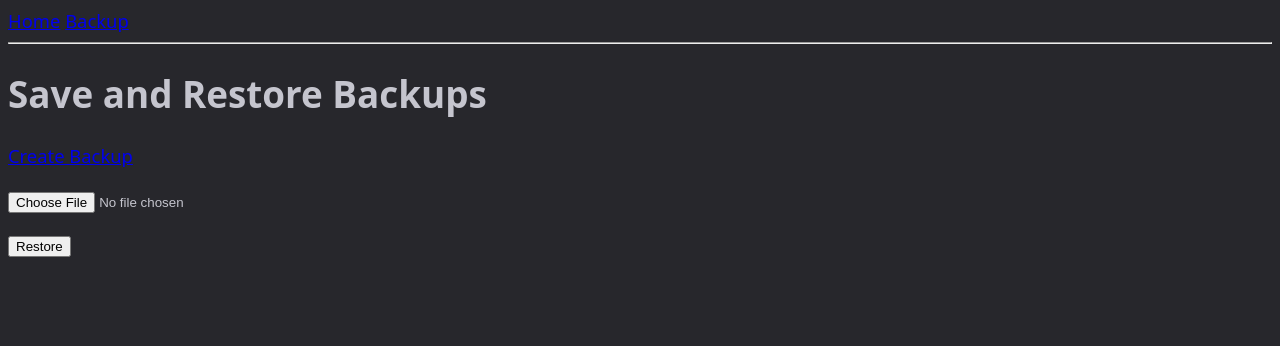
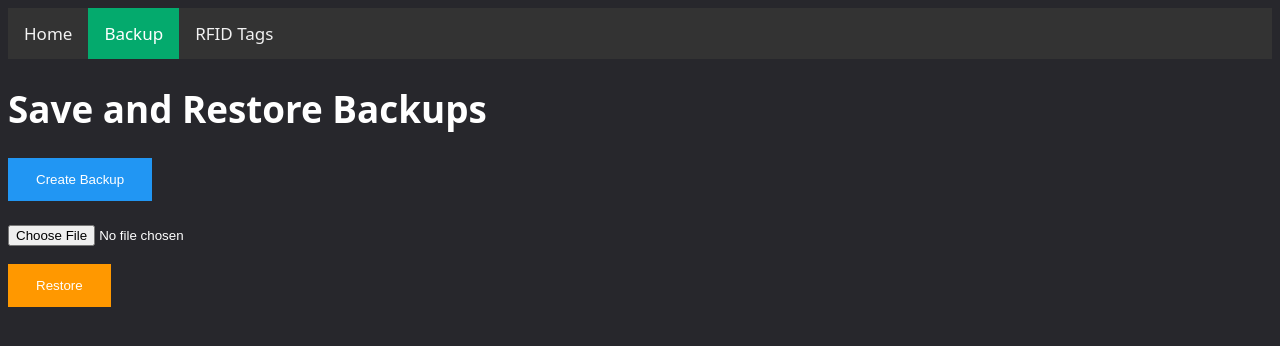
Before and after one commit to dkiefner/pixie-box, a Flask app: page /backup in a window 1280 px wide. Shown: the top 346 px of the page. Run offline with Flask 2, Linux system fonts and the light colour scheme.

Commit message:
change style and add tag types

```diff
--- a/app/web/app.py
+++ b/app/web/app.py
@@ -1,5 +1,6 @@
 from flask import Flask, render_template, send_file, request
 
+from lib.command import SystemCommand
 from lib.file_system import FileSystem
 from lib.shutdown import Shutdown
 from lib.zip import Zip
@@ -26,6 +27,19 @@ def backup():
     return render_template("backup.html", msg="")
 
 
+@app.route('/assign_tag', methods=["GET", "POST"])
+def assign_tag():
+    if request.method == 'POST':
+        for file in request.files.getlist('files'):
+            FileSystem.save(file, app.config['UPLOAD_DIR'])
+
+        FileSystem.delete_content(FileSystem.UPLOAD_DIR)
+
+        return render_template("assign_tag.html", msg="Adding content to RFID tag successful.")
+    return render_template("assign_tag.html", msg="",
+                           system_commands=[SystemCommand.STOP, SystemCommand.VOLUME_UP, SystemCommand.VOLUME_DOWN])
+
+
 # https://code-maven.com/flask-upload-multiple-files
 
 # CTA endpoints
--- a/app/web/static/style.css
+++ b/app/web/static/style.css
@@ -1,6 +1,6 @@
 :root {
     --color-background: #27272c;
-    --color-on-background: #c5c5ce;
+    --color-on-background: #ffffff;
     --color-blue: #00bbcb;
     --color-on-blue: #004a09;
     --color-yellow: #dedf40;
@@ -16,26 +16,88 @@ body {
     font-size: 1.15rem;
 }
 
-.button {
-    --button-background: var(--color-blue)
-    --button-color: var(--color-background);
-    --outline-color: transparent;
-    align-items: center;
-    background-color: var(--button-background);
-    border: 2px solid transparent;
-    border-radius: 0.5em;
-    color: var(--button-color);
-    cursor: pointer;
-    display: inline-flex;
-    font-family: var(--brand-font-alt);
-    font-weight: var(--brand-font-alt-weight-bold);
-    gap: 0.5em;
-    justify-content: center;
-    line-height: calc(4px + 2ex);
-    min-width: 10ch;
-    padding: 0.55em 0.75em 0.5em;
-    text-align: center;
-    text-decoration: none;
-    transition: none .18s ease-in-out;
-    transition-property: background-color,color,border-color;
+/* Add a black background color to the top navigation */
+.topnav {
+  background-color: #333;
+  overflow: hidden;
 }
+
+/* Style the links inside the navigation bar */
+.topnav a {
+  float: left;
+  color: #f2f2f2;
+  text-align: center;
+  padding: 14px 16px;
+  text-decoration: none;
+  font-size: 17px;
+}
+
+/* Change the color of links on hover */
+.topnav a:hover {
+  background-color: #ddd;
+  color: black;
+}
+
+/* Add a color to the active/current link */
+.topnav a.active {
+  background-color: #04AA6D;
+  color: white;
+}
+
+/* Style the tab */
+.tab {
+  overflow: hidden;
+  border: 1px solid #ccc;
+  background-color: #f1f1f1;
+}
+
+/* Style the buttons that are used to open the tab content */
+.tab button {
+  background-color: inherit;
+  float: left;
+  border: none;
+  outline: none;
+  cursor: pointer;
+  padding: 14px 16px;
+  transition: 0.3s;
+}
+
+/* Change background color of buttons on hover */
+.tab button:hover {
+  background-color: #ddd;
+}
+
+/* Create an active/current tablink class */
+.tab button.active {
+  background-color: #ccc;
+}
+
+/* Style the tab content */
+.tabcontent {
+  display: none;
+  padding: 6px 12px;
+  border: 1px solid #ccc;
+  border-top: none;
+}
+
+.btn {
+  border: none; /* Remove borders */
+  color: white; /* Add a text color */
+  padding: 14px 28px; /* Add some padding */
+  cursor: pointer; /* Add a pointer cursor on mouse-over */
+}
+
+.success {background-color: #04AA6D;} /* Green */
+.success:hover {background-color: #46a049;}
+
+.info {background-color: #2196F3;} /* Blue */
+.info:hover {background: #0b7dda;}
+
+.warning {background-color: #ff9800;} /* Orange */
+.warning:hover {background: #e68a00;}
+
+.danger {background-color: #f44336;} /* Red */
+.danger:hover {background: #da190b;}
+
+.default {background-color: #e7e7e7; color: black;} /* Gray */
+.default:hover {background: #ddd;}
--- a/app/web/templates/backup.html
+++ b/app/web/templates/backup.html
@@ -1,17 +1,24 @@
-{% extends "base.html" %}
+<!doctype html>
+<html>
+    <meta charset="UTF-8">
+    <link rel="stylesheet" href='/static/style.css'/>
 
-{% block content %}
-    <script type=text/javascript>
-        function shutdown() {
-            var request = new XMLHttpRequest();
-            request.open("GET", '/shutdown_system', true);
-            request.send();
-        }
-    </script>
+    <head>
+      <title>Pixiebox</title>
+    </head>
+    <body>
+        <!-- Top Menu -->
+        <div class="topnav">
+            <a href="/">Home</a>
+            <a href="/backup" class="active">Backup</a>
+            <a href="/assign_tag">RFID Tags</a>
+        </div>
 
         <h1>Save and Restore Backups</h1>
 
-    <a class="btn btn-success" href="{{url_for('export_backup')}}">Create Backup</a>
+        <form action="/export_backup">
+            <input class="btn info" type="submit" value="Create Backup" />
+        </form>
 
         {% if msg %}
         <div>
@@ -20,7 +27,8 @@
         {% endif %}
 
         <form method="POST" action="/backup" enctype="multipart/form-data">
-      <p><input type="file" name="backup" placeholder="select the backup file" required></p>
-      <p><input type="submit" value="Restore"></p>
+          <p><input type="file" name="backup" required></p>
+          <p><input class="btn warning" type="submit" value="Restore"></p>
         </form>
-{% endblock %}
+    </body>
+</html>
--- a/app/web/templates/base.html
+++ b/app/web/templates/base.html
@@ -4,15 +4,13 @@
     <link rel="stylesheet" href='/static/style.css'/>
 
     <head>
-      {% if title %}
-      <title>{{ title }} - Pixiebox</title>
-      {% else %}
-      <title>Welcome to Pixiebox</title>
-      {% endif %}
+      <title>Pixiebox</title>
     </head>
     <body>
-        <div><a href="/">Home</a> <a href="/backup">Backup</a></div>
-        <hr>
-        {% block content %}{% endblock %}
+        <div class="topnav">
+            <a href="/" class="active" >Home</a>
+            <a href="/backup">Backup</a>
+            <a href="/assign_tag">RFID Tags</a>
+        </div>
     </body>
 </html>
```
Also changed, not shown: app/web/templates/assign_tag.html (added, +78 -0 lines), app/web/templates/index.html (+21 -5 lines). Lines whose indentation alone changed are shown as unchanged.
